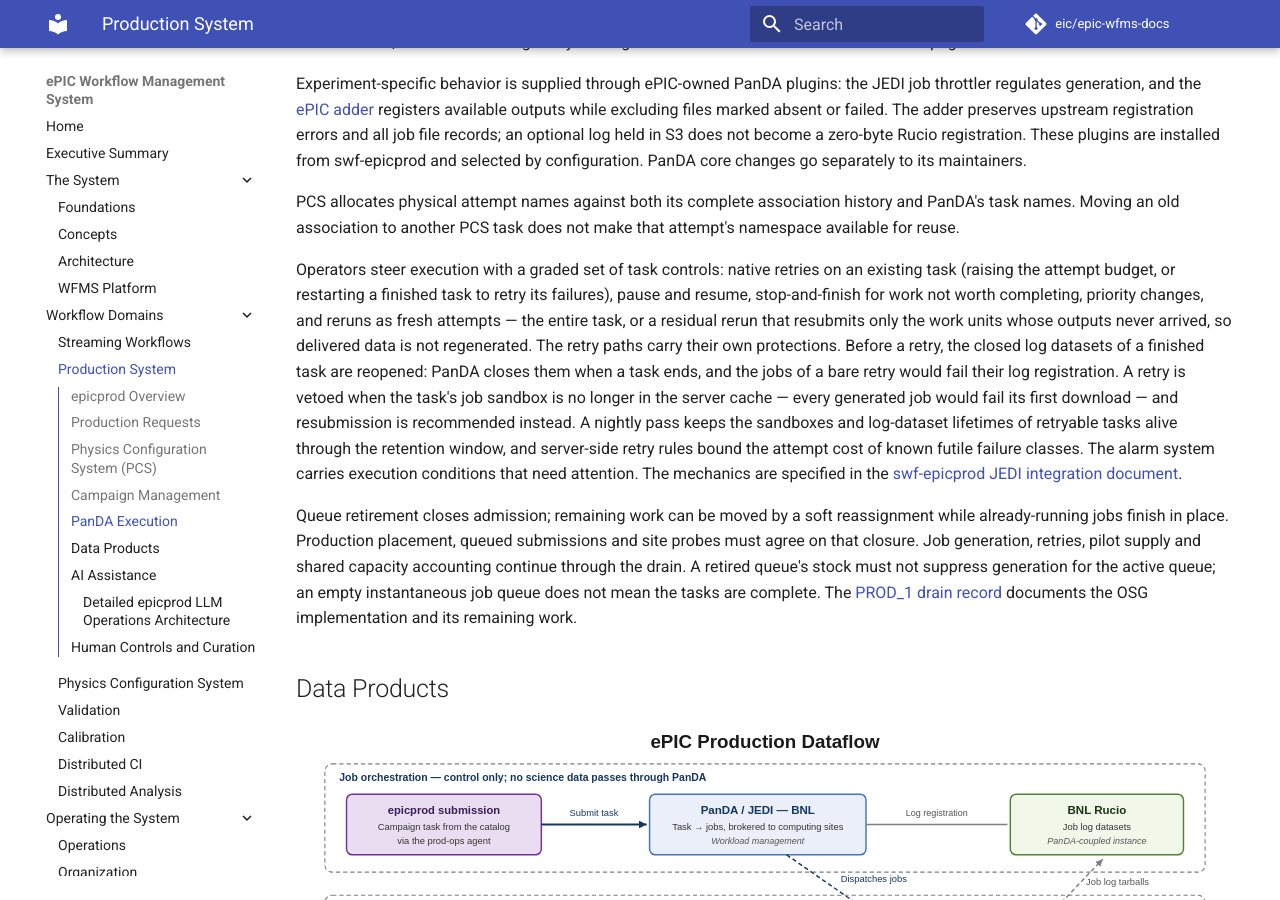
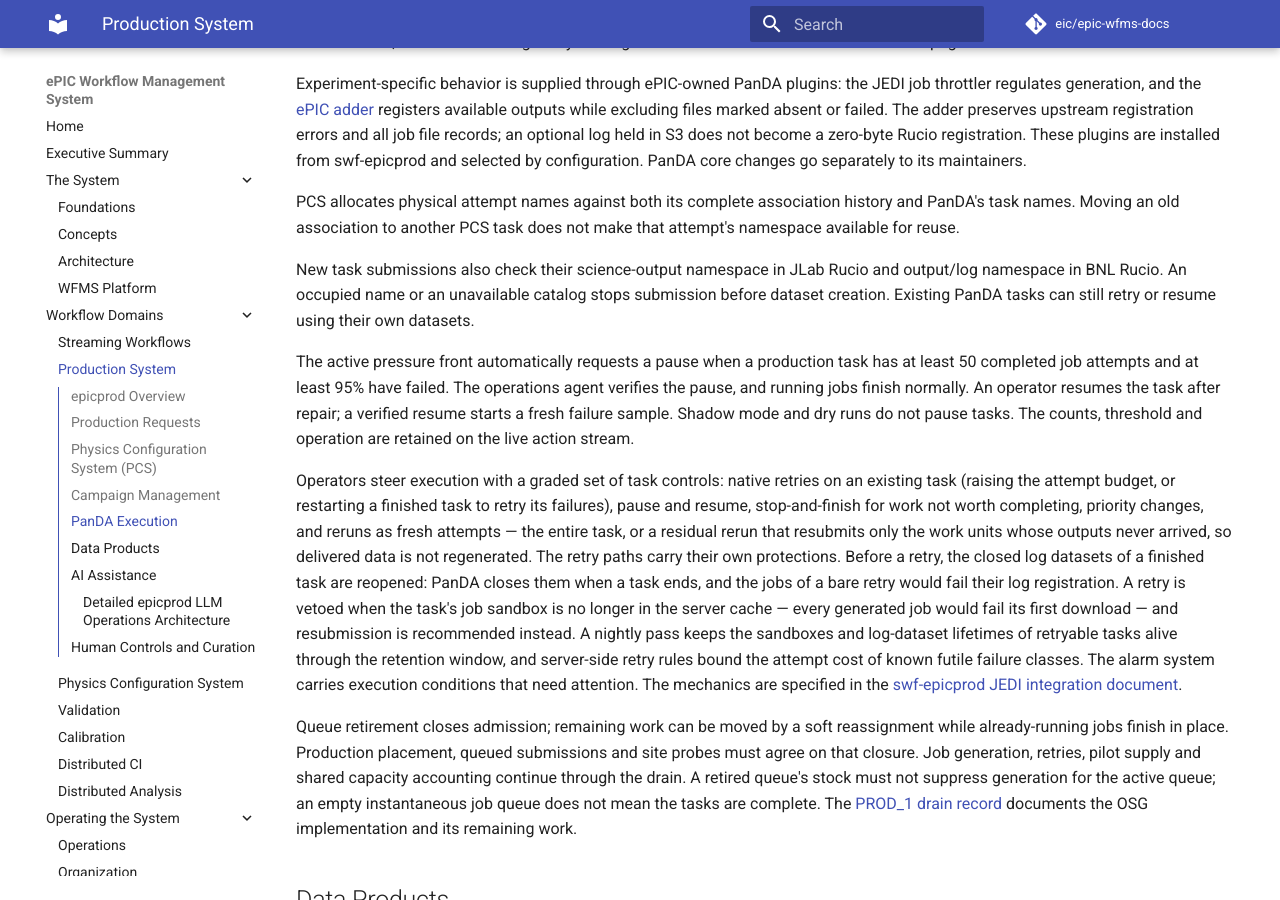
Before and after one commit to eic/epic-wfms-docs, an MkDocs documentation site: the page built from docs/production.md, in a window 1280 px wide and 900 px high, scrolled down 3612 px. Built offline with MkDocs 1.6.1 and Material for MkDocs 9.7.7, drawn with Linux system fonts in a browser that asks for light colours; comment, search, counter and statistics services are not loaded.

Commit message:
Clarify production admission and operational guards
State that historical occupancy does not hold task admission. Include the existing output-namespace admission and task-failure guard documentation.

Co-authored-by: Codex <codex@openai.com>

```diff
--- a/docs/production.md
+++ b/docs/production.md
@@ -97,6 +97,18 @@ PCS allocates physical attempt names against both its complete association
 history and PanDA's task names. Moving an old association to another PCS
 task does not make that attempt's namespace available for reuse.
 
+New task submissions also check their science-output namespace in JLab
+Rucio and output/log namespace in BNL Rucio. An occupied name or an
+unavailable catalog stops submission before dataset creation. Existing
+PanDA tasks can still retry or resume using their own datasets.
+
+The active pressure front automatically requests a pause when a production
+task has at least 50 completed job attempts and at least 95% have failed.
+The operations agent verifies the pause, and running jobs finish normally.
+An operator resumes the task after repair; a verified resume starts a fresh
+failure sample. Shadow mode and dry runs do not pause tasks. The counts,
+threshold and operation are retained on the live action stream.
+
 Operators steer execution with a graded set of task controls: native retries on an existing task (raising the
 attempt budget, or restarting a finished task to retry its failures), pause and resume, stop-and-finish for work
 not worth completing, priority changes, and reruns as fresh attempts — the entire task, or a residual rerun that
```
Also changed, not shown: docs/operations.md (+3 -0 lines).
